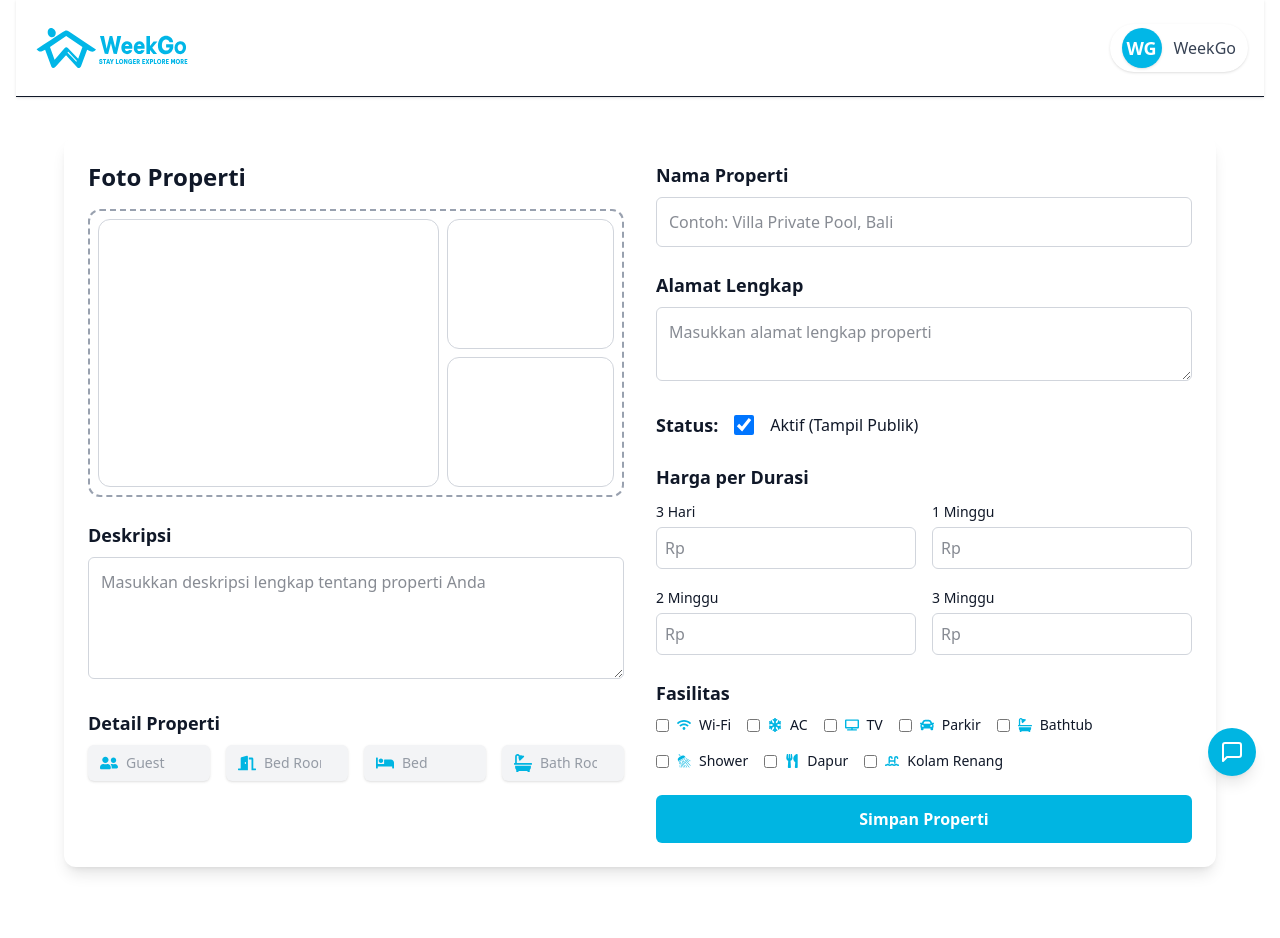
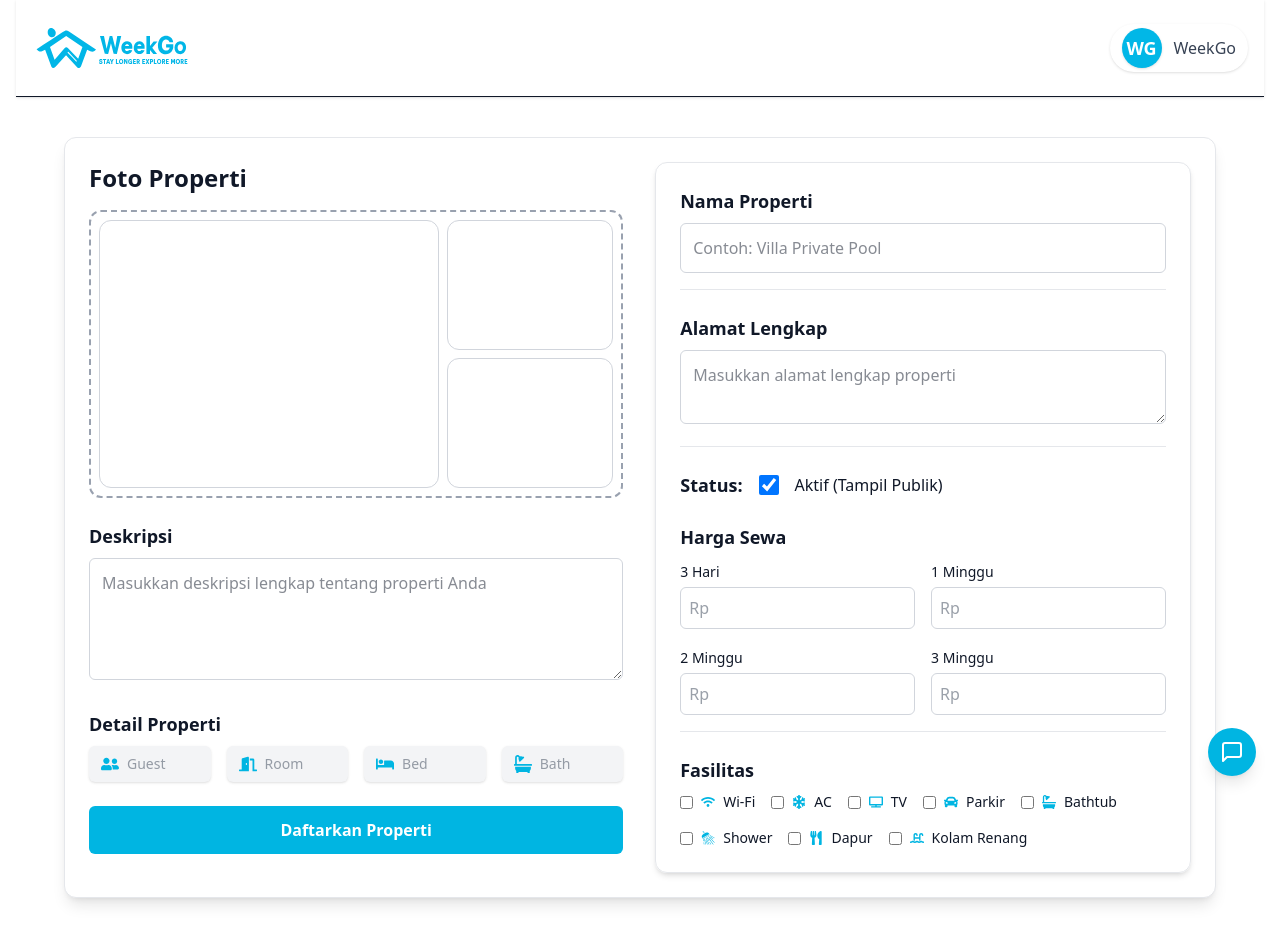
Before and after one commit to nacht24/WeekGo, a Next.js app: page /host-feature in a window 1280 px wide. Before the commit the page ends 907 px from the top, so only its background shows below. Built offline with nearby package versions, Linux system fonts and the light colour scheme.

Commit message:
Change Host-page

```diff
--- a/app/host-feature/page.js
+++ b/app/host-feature/page.js
@@ -51,7 +51,7 @@ export default function HostFeaturePage() {
       initial={{ opacity: 0 }}
       animate={{ opacity: 1 }}
     >
-      <div className="w-full max-w-6xl bg-white rounded-xl shadow-lg flex flex-col md:flex-row gap-8 p-6">
+      <div className="w-full max-w-6xl bg-white rounded-xl shadow-lg border border-gray-200 flex flex-col md:flex-row gap-8 p-6">
         {/* KIRI */}
         <div className="md:w-1/2 w-full">
           <h2 className="text-2xl font-semibold mb-4">Foto Properti</h2>
@@ -103,9 +103,9 @@ export default function HostFeaturePage() {
             <div className="grid grid-cols-2 sm:grid-cols-4 gap-4">
               {[
                 { icon: <FaUserFriends />, key: 'Guest', label: 'Guest' },
-                { icon: <FaDoorOpen />, key: 'BedRoom', label: 'Bed Room' },
+                { icon: <FaDoorOpen />, key: 'BedRoom', label: 'Room' },
                 { icon: <FaBed />, key: 'Bed', label: 'Bed' },
-                { icon: <FaBath />, key: 'BathRoom', label: 'Bath Room' },
+                { icon: <FaBath />, key: 'BathRoom', label: 'Bath' },
               ].map(({ icon, key, label }) => (
                 <div
                   key={key}
@@ -127,22 +127,35 @@ export default function HostFeaturePage() {
               ))}
             </div>
           </div>
+          <button
+            onClick={handleSubmit}
+            disabled={isSubmitting}
+            style={
+              isSubmitting
+                ? {}
+                : { backgroundColor: '#00B5E2' }
+            }
+            className={`w-full py-3 mt-6 rounded-md text-white font-semibold transition duration-200 ${isSubmitting ? 'bg-gray-400 cursor-not-allowed' : 'hover:brightness-110'
+              }`}
+          >
+            {isSubmitting ? 'Menyimpan...' : 'Daftarkan Properti'}
+          </button>
         </div>
 
         {/* KANAN */}
-        <div className="md:w-1/2 w-full space-y-6">
-          <div>
+        <div className="md:w-1/2 w-full space-y-6 border border-gray-200 rounded-xl shadow-md p-6 relative">
+          <div className="pb-4 border-b border-gray-200">
             <label className="block font-semibold text-lg mb-2">Nama Properti</label>
             <input
               type="text"
-              placeholder="Contoh: Villa Private Pool, Bali"
+              placeholder="Contoh: Villa Private Pool"
               className="w-full border border-gray-300 rounded-md p-3"
               value={propertyName}
               onChange={(e) => setPropertyName(e.target.value)}
             />
           </div>
 
-          <div>
+          <div className="pb-4 border-b border-gray-200">
             <label className="block font-semibold text-lg mb-2">Alamat Lengkap</label>
             <textarea
               rows={2}
@@ -164,8 +177,8 @@ export default function HostFeaturePage() {
             <span>{isActive ? 'Aktif (Tampil Publik)' : 'Nonaktif (Disembunyikan)'}</span>
           </div>
 
-          <div>
-            <label className="block font-semibold text-lg mb-2">Harga per Durasi</label>
+          <div className="pb-4 border-b border-gray-200">
+            <label className="block font-semibold text-lg mb-2">Harga Sewa</label>
             <div className="grid grid-cols-2 gap-4">
               {[
                 { label: '3 Hari', key: '3hari' },
@@ -178,7 +191,9 @@ export default function HostFeaturePage() {
                   <input
                     type="number"
                     placeholder="Rp"
-                    className="w-full p-2 border border-gray-300 rounded-md mt-1"
+                    className="w-full p-2 border border-gray-300 rounded-md mt-1
+                   focus:outline-none focus:ring-2 focus:ring-[#00B5E2] focus:border-[#00B5E2]
+                   text-gray-700 focus:text-[#00B5E2] focus:font-semibold"
                     value={prices[key]}
                     onChange={(e) =>
                       setPrices((prev) => ({
@@ -192,7 +207,8 @@ export default function HostFeaturePage() {
             </div>
           </div>
 
-          {/* Fasilitas Tanpa Kotak */}
+
+          {/* Fasilitas */}
           <div>
             <label className="block font-semibold text-lg mb-2">Fasilitas</label>
             <div className="flex flex-wrap gap-4">
@@ -223,20 +239,6 @@ export default function HostFeaturePage() {
               ))}
             </div>
           </div>
-
-          <button
-            onClick={handleSubmit}
-            disabled={isSubmitting}
-            style={
-              isSubmitting
-                ? {}
-                : { backgroundColor: '#00B5E2' }
-            }
-            className={`w-full py-3 rounded-md text-white font-semibold transition duration-200 ${isSubmitting ? 'bg-gray-400 cursor-not-allowed' : 'hover:brightness-110'
-              }`}
-          >
-            {isSubmitting ? 'Menyimpan...' : 'Simpan Properti'}
-          </button>
         </div>
       </div>
 
```
